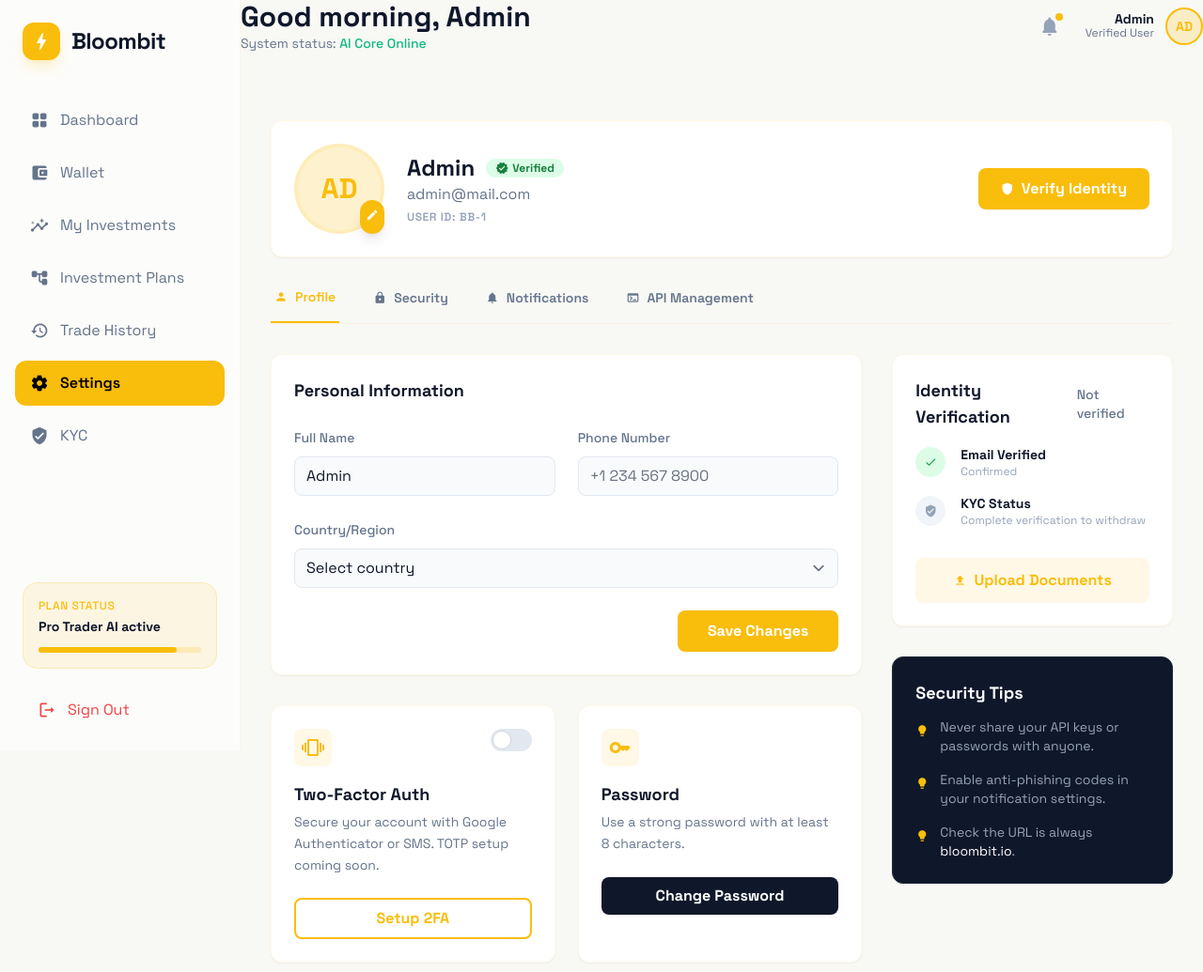
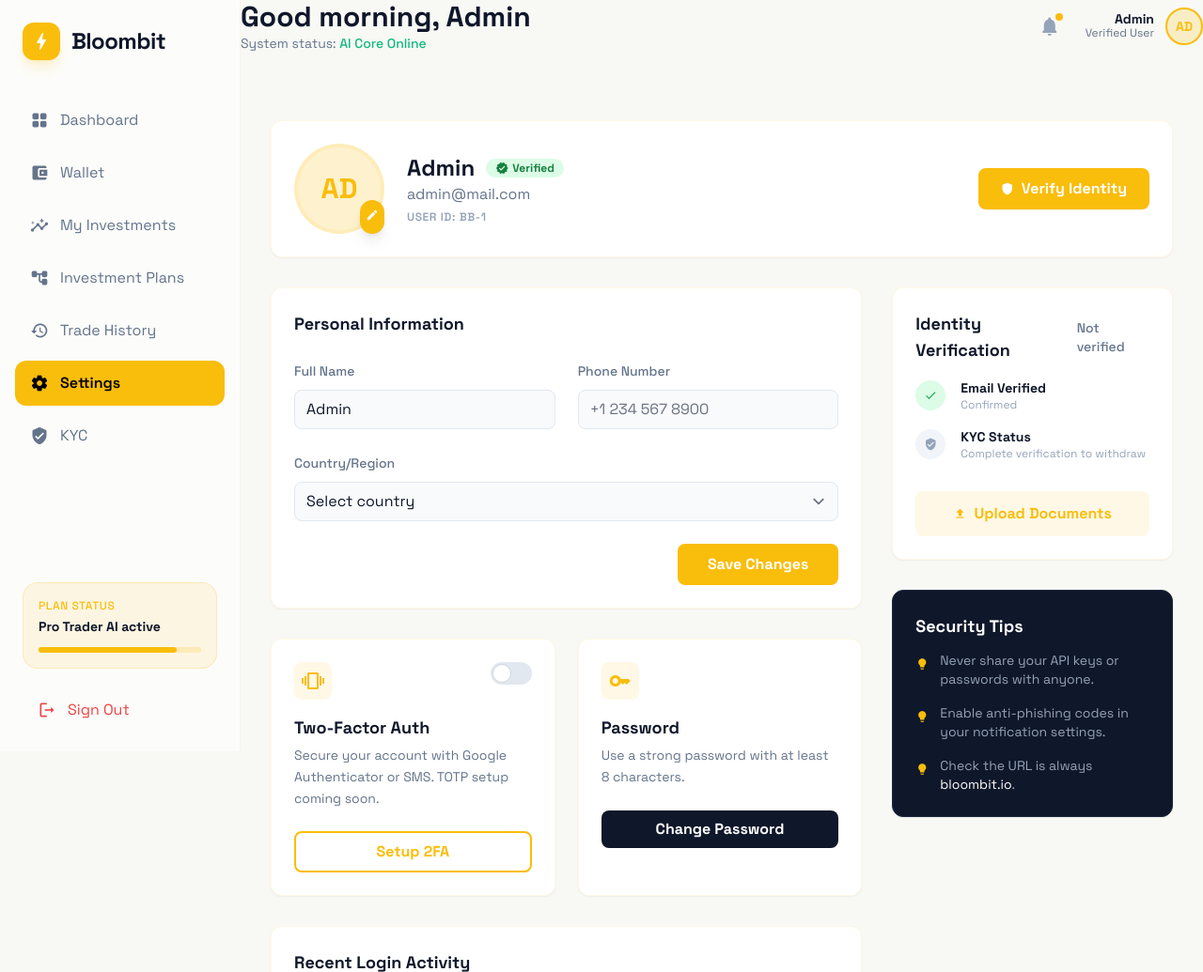
Before and after one commit to carter46/evergreen_Prime, a PHP site: page /dashboard/user/profile in a window 1280 px wide. Shown: the top 1035 px of the page at 94% size. Run offline with PHP 8.4, Linux system fonts and the light colour scheme; a user stored in the database is signed in; data comes from the database, SQL or seed files in the repository; some libraries are stand-ins or nearby versions.

Commit message:
Update user_profile.php

```diff
--- a/dashboard/user/user_profile.php
+++ b/dashboard/user/user_profile.php
@@ -93,27 +93,6 @@ $profile2FA = isset($profileUser['two_factor_enabled']) ? (bool)$profileUser['tw
                     </a>
 </div>
 </div>
-</div>
-<!-- Navigation Tabs -->
-<div class="border-b border-primary/10 mb-8 overflow-x-auto">
-<nav class="flex gap-8 min-w-max">
-<button class="pb-4 px-1 text-sm font-semibold tab-active flex items-center gap-2">
-<span class="material-icons text-sm">person</span>
-                    Profile
-                </button>
-<button class="pb-4 px-1 text-sm font-semibold text-slate-500 hover:text-primary transition-colors flex items-center gap-2">
-<span class="material-icons text-sm">lock</span>
-                    Security
-                </button>
-<button class="pb-4 px-1 text-sm font-semibold text-slate-500 hover:text-primary transition-colors flex items-center gap-2">
-<span class="material-icons text-sm">notifications</span>
-                    Notifications
-                </button>
-<button class="pb-4 px-1 text-sm font-semibold text-slate-500 hover:text-primary transition-colors flex items-center gap-2">
-<span class="material-icons text-sm">terminal</span>
-                    API Management
-                </button>
-</nav>
 </div>
 <div class="grid grid-cols-1 lg:grid-cols-3 gap-8">
 <!-- Left Column: Settings Forms -->
@@ -289,34 +268,32 @@ else echo 'Complete verification to withdraw';
 </div>
 </div>
 </main>
-<!-- 2FA QR Code Modal (Hidden in Flow, Visualized here) -->
-<div class="fixed inset-0 bg-slate-900/80 backdrop-blur-sm z-50 flex items-center justify-center p-4 hidden">
+<!-- Change Password Modal -->
+<div id="password-modal" class="fixed inset-0 bg-slate-900/80 backdrop-blur-sm z-50 hidden flex items-center justify-center p-4">
 <div class="bg-white dark:bg-background-dark rounded-xl max-w-md w-full p-8 shadow-2xl">
 <div class="flex justify-between items-center mb-6">
-<h2 class="text-xl font-bold">Setup Google Authenticator</h2>
-<button class="text-slate-400 hover:text-slate-600 transition-colors">
-<span class="material-icons">close</span>
-</button>
+<h2 class="text-xl font-bold">Change Password</h2>
+<button type="button" id="password-modal-close" class="text-slate-400 hover:text-slate-600 transition-colors"><span class="material-icons">close</span></button>
 </div>
-<div class="space-y-6 text-center">
-<div class="mx-auto w-48 h-48 bg-white border-8 border-slate-50 rounded-lg p-2 flex items-center justify-center">
-<div class="w-full h-full bg-slate-900 flex flex-col items-center justify-center text-white rounded">
-<span class="material-icons text-6xl">qr_code_2</span>
-<p class="text-[10px] mt-1 font-mono uppercase">BLOOMBIT-2FA</p>
+<form id="password-form" class="space-y-4">
+<div>
+<label class="block text-sm font-medium text-slate-600 dark:text-slate-400 mb-1">Current password</label>
+<input type="password" id="pw-current" required class="w-full bg-slate-50 dark:bg-zinc-800 border border-slate-200 dark:border-zinc-700 rounded-lg px-4 py-2.5 focus:ring-2 focus:ring-primary focus:border-primary" placeholder="Enter current password"/>
 </div>
+<div>
+<label class="block text-sm font-medium text-slate-600 dark:text-slate-400 mb-1">New password (min 8 characters)</label>
+<input type="password" id="pw-new" required minlength="8" class="w-full bg-slate-50 dark:bg-zinc-800 border border-slate-200 dark:border-zinc-700 rounded-lg px-4 py-2.5 focus:ring-2 focus:ring-primary focus:border-primary" placeholder="Enter new password"/>
 </div>
-<div class="space-y-2">
-<p class="text-sm text-slate-600 dark:text-slate-400">Scan this QR code with your authenticator app.</p>
-<div class="bg-slate-50 dark:bg-background-dark/40 p-3 rounded-lg border border-slate-100 dark:border-primary/10 flex items-center justify-between">
-<span class="font-mono text-sm tracking-widest uppercase">K7JN-90X3-PL92-BA10</span>
-<button class="text-primary material-icons text-sm">content_copy</button>
+<div>
+<label class="block text-sm font-medium text-slate-600 dark:text-slate-400 mb-1">Confirm new password</label>
+<input type="password" id="pw-confirm" required minlength="8" class="w-full bg-slate-50 dark:bg-zinc-800 border border-slate-200 dark:border-zinc-700 rounded-lg px-4 py-2.5 focus:ring-2 focus:ring-primary focus:border-primary" placeholder="Confirm new password"/>
 </div>
+<div id="password-modal-message" class="text-sm hidden"></div>
+<div class="flex gap-2 pt-2">
+<button type="submit" class="flex-1 bg-primary text-black font-bold py-2.5 rounded-lg hover:bg-primary/90">Change Password</button>
+<button type="button" id="password-modal-cancel" class="px-4 py-2.5 text-slate-600 dark:text-slate-400 font-medium rounded-lg hover:bg-slate-100 dark:hover:bg-zinc-800">Cancel</button>
 </div>
-<div class="space-y-3">
-<input class="w-full text-center text-2xl tracking-[1em] font-bold border-slate-200 focus:ring-primary focus:border-primary rounded-lg py-3" placeholder="Enter 6-digit code" type="text"/>
-<button class="w-full bg-primary text-white font-bold py-3 rounded-lg">Verify &amp; Enable</button>
-</div>
-</div>
+</form>
 </div>
 </div>
 <script src="/js/app.js"></script>
@@ -350,22 +327,52 @@ else echo 'Complete verification to withdraw';
     });
   }
 
-  if (changePwBtn) {
-    changePwBtn.addEventListener('click', function(){
-      var curr = prompt('Enter current password:');
-      if (curr === null) return;
-      var pass = prompt('Enter new password (min 8 chars):');
-      if (pass === null || pass.length < 8) { alert('Password must be at least 8 characters'); return; }
-      var confirm = prompt('Confirm new password:');
-      if (confirm !== pass) { alert('Passwords do not match'); return; }
+  var pwModal = document.getElementById('password-modal');
+  var pwForm = document.getElementById('password-form');
+  var pwMsg = document.getElementById('password-modal-message');
+  var pwClose = document.getElementById('password-modal-close');
+  var pwCancel = document.getElementById('password-modal-cancel');
+
+  function showPasswordModal() {
+    if (pwModal) { pwModal.classList.remove('hidden'); pwModal.classList.add('flex'); pwMsg.classList.add('hidden'); pwForm.reset(); }
+  }
+  function hidePasswordModal() {
+    if (pwModal) { pwModal.classList.add('hidden'); pwModal.classList.remove('flex'); pwMsg.classList.add('hidden'); }
+  }
+
+  if (changePwBtn) changePwBtn.addEventListener('click', showPasswordModal);
+  if (pwClose) pwClose.addEventListener('click', hidePasswordModal);
+  if (pwCancel) pwCancel.addEventListener('click', hidePasswordModal);
+  if (pwModal) pwModal.addEventListener('click', function(e){ if (e.target === pwModal) hidePasswordModal(); });
+
+  if (pwForm) {
+    pwForm.addEventListener('submit', function(e){
+      e.preventDefault();
+      var curr = document.getElementById('pw-current').value;
+      var pass = document.getElementById('pw-new').value;
+      var conf = document.getElementById('pw-confirm').value;
+      if (pass.length < 8) { pwMsg.classList.remove('hidden'); pwMsg.className = 'text-sm text-red-600'; pwMsg.textContent = 'New password must be at least 8 characters'; return; }
+      if (pass !== conf) { pwMsg.classList.remove('hidden'); pwMsg.className = 'text-sm text-red-600'; pwMsg.textContent = 'Passwords do not match'; return; }
+      pwMsg.classList.add('hidden');
       fetch('/api/user/profile.php', {
         method: 'PUT',
         headers: { 'Content-Type': 'application/json' },
         credentials: 'same-origin',
         body: JSON.stringify({ current_password: curr, password: pass })
       }).then(function(r){ return r.json(); }).then(function(res){
-        alert(res.success ? 'Password updated.' : (res.error || 'Failed to update password'));
-      }).catch(function(){ alert('Network error'); });
+        pwMsg.classList.remove('hidden');
+        if (res.success) {
+          pwMsg.className = 'text-sm text-green-600';
+          pwMsg.textContent = 'Password changed successfully.';
+          pwForm.reset();
+          setTimeout(hidePasswordModal, 1500);
+        } else {
+          pwMsg.className = 'text-sm text-red-600';
+          pwMsg.textContent = res.error || 'Failed to update password';
+        }
+      }).catch(function(){
+        pwMsg.classList.remove('hidden'); pwMsg.className = 'text-sm text-red-600'; pwMsg.textContent = 'Network error';
+      });
     });
   }
 
```
